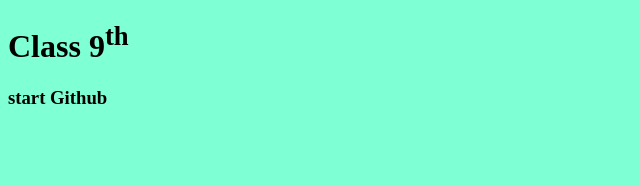
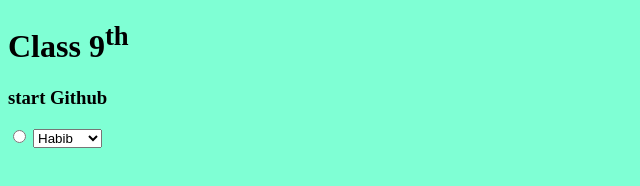
Before and after one commit to HabibMemon179/class-6, a plain HTML site: page index.html in a window 1280 px wide. Shown: the whole page, without its empty margins (0-640 px from the left). Drawn offline with Linux system fonts and the light colour scheme.

Commit message:
add a radio input

```diff
--- a/index.html
+++ b/index.html
@@ -9,5 +9,13 @@
 <body>
     <h1 class="th">Class 9<sup>th</sup> </h1>
     <h3>start Github</h3>
+    <form action="">
+    <input type="radio" name="options" value="options">
+    <select name="options" id="options">
+        <option value="option">Habib</option>
+        <option value="option">shahjan</option>
+    </select>
+
+</form>
 </body>
 </html>
```
